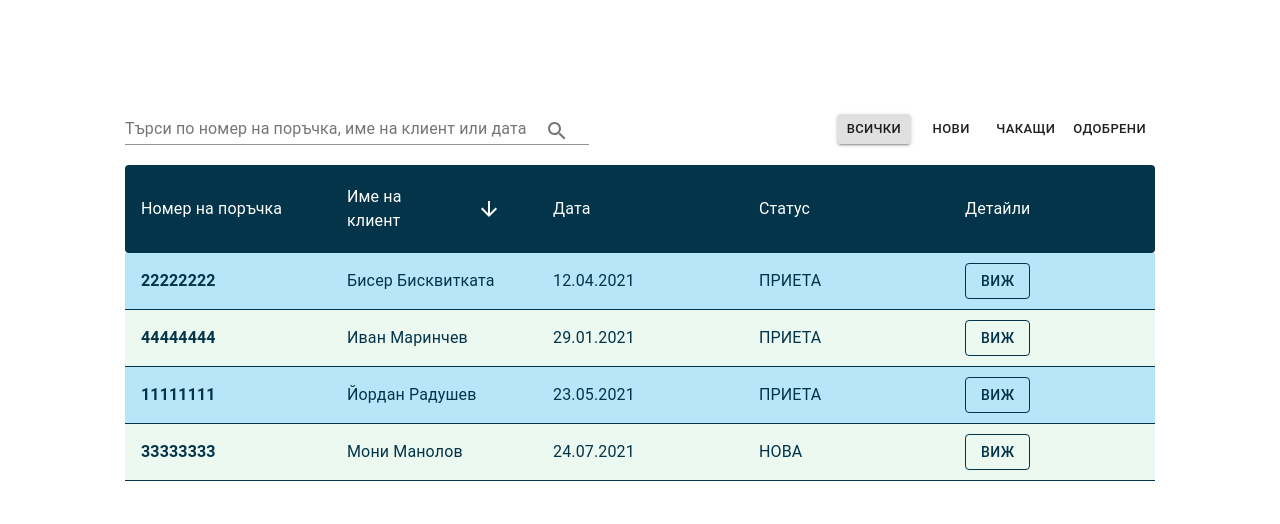
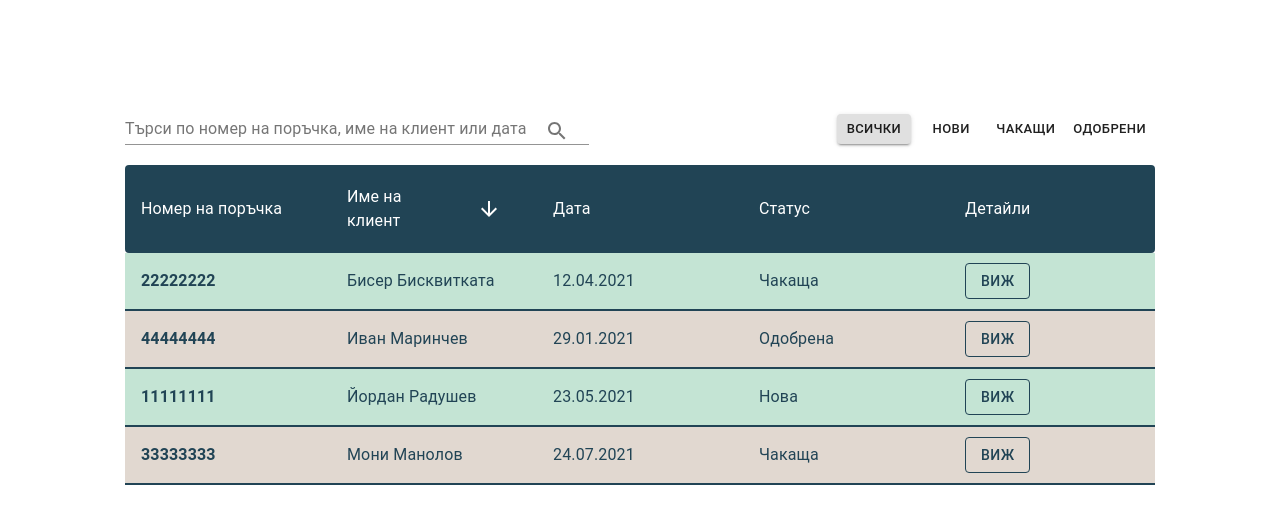
Before and after one commit to JordanRad/limpo-admin, a React (Create React App) app in the folder limpo-admin/: page /dashboard in a window 1280 px wide. Shown: the top 524 px of the page. Built offline with nearby package versions, Linux system fonts and the light colour scheme.

Commit message:
details panel changes

```diff
--- a/limpo-admin/src/components/OrdersTable.jsx
+++ b/limpo-admin/src/components/OrdersTable.jsx
@@ -22,10 +22,11 @@ const orderFilter = (filterType, orders) => {
             (a.client).localeCompare(b.client);
     })
 }
-let orders = [{ orderNumber: "11111111", client: "Йордан Радушев", date: "23.05.2021", status: "ПРИЕТА" },
-{ orderNumber: "22222222", client: "Бисер Бисквитката", date: "12.04.2021", status: "ПРИЕТА" },
-{ orderNumber: "33333333", client: "Мони Манолов", date: "24.07.2021", status: "НОВА" },
-{ orderNumber: "44444444", client: "Иван Маринчев", date: "29.01.2021", status: "ПРИЕТА" }]
+
+let orders = [{ orderNumber: "11111111", client: "Йордан Радушев", date: "23.05.2021", status: "NEW" },
+{ orderNumber: "22222222", client: "Бисер Бисквитката", date: "12.04.2021", status: "PENDING" },
+{ orderNumber: "33333333", client: "Мони Манолов", date: "24.07.2021", status: "PENDING" },
+{ orderNumber: "44444444", client: "Иван Маринчев", date: "29.01.2021", status: "APPROVED" }]
 //let orders = []
 
 const OrdersTable = (props) => {
--- /dev/null
+++ b/limpo-admin/src/components/ProductItemList.jsx
@@ -0,0 +1,14 @@
+import React from 'react';
+import ProductItem from './fragments/ProductItem';
+
+const ProductItemList = (props) => {
+    let { items } = props
+    console.log(items)
+    let ItemList = items.map((item, index) => {
+        return <ProductItem item={item} index={index} />
+    })
+    console.log(ItemList)
+    return (ItemList)
+}
+
+export default ProductItemList;
--- a/limpo-admin/src/components/fragments/OrderTableRow.jsx
+++ b/limpo-admin/src/components/fragments/OrderTableRow.jsx
@@ -1,15 +1,16 @@
 import React, { useState, useEffect } from 'react';
-import { List, ListItem, ListItemText, Button, } from '@material-ui/core'
+import { List, ListItem, ListItemText, Button } from '@material-ui/core'
 import { makeStyles } from '@material-ui/core/styles';
+import ProductItemList from '../ProductItemList';
 
 const useStyles = makeStyles(theme => ({
     row: {
         display: "flex",
         flex: 1,
         flexDirection: "row",
-        backgroundColor: theme.palette.primary.main,
+        backgroundColor: theme.palette.primary.light,
         color: theme.palette.primary.dark,
-        borderBottom: "1px solid",
+        borderBottom: "2px solid",
         borderColor: theme.palette.primary.dark,
         borderRadius: "inherit",
         height: "40px"
@@ -23,34 +24,71 @@ const useStyles = makeStyles(theme => ({
         },
         textAlign: "center",
     },
-    accordion: {
-        width: "100%"
+    details:{
+        display:"flex",
+        flex:1,
+        flexDirection:'column',
+        justifyContent:"center",
+        borderBottom:"2px solid black"
+    },
+    primary:{
+        backgroundColor: theme.palette.primary.light
     },
     secondary: {
         backgroundColor: theme.palette.secondary.light
     },
     hide: {
         display: 'none'
-    }
+    },
+
 }));
 
+const getStatus = (status) => {
+    switch (status) {
+        case "NEW":
+            return "Нова"
+        case "PENDING":
+            return "Чакаща"
+        case "APPROVED":
+            return "Одобрена"
+        default:
+            return "Нова"
+    }
+}
 const OrdersTableRow = (props) => {
     const classes = useStyles()
 
     const [isShown, setIsShown] = useState(false)
     let { order, index, closeDetails } = props
+    order.productItems = [{
+        id: 2,
+        product: {
+            id: 3,
+            name: "Чистене на прозорци",
+            type: "Чистене"
+        },
+        quantity: 2,
+        price: 3.99
+    },
+    {
+        id: 3,
+        product: {
+            id: 4,
+            name: "Чистене на етаж",
+            type: "Чистене на вход"
+        },
+        quantity: 6,
+        price: 19.99
+    }]
 
-    useEffect(() => {
-        setIsShown(false)
-    }, [props])
-    const onClickHandler = (e) => {
-        setIsShown(!isShown)
-        console.log(e.target)
-    }
+    useEffect(() => setIsShown(false), [props])
 
+    const onClickHandler = (e) => setIsShown(!isShown)
+
+    let total = order.productItems.reduce((acc,item)=>acc+(item.price*item.quantity),0)
     return (
         <div>
-            <List key={index * 100} className={`${classes.row} ${index % 2 === 0 ? classes.secondary : ""}`}>
+            <List key={index * 100} className={`${classes.row} ${index % 2 === 0 ? classes.secondary : classes.primary}`}>
                 <ListItem key={`${index * 11.1}a1a`}>
                     <ListItemText><strong>{order.orderNumber}</strong></ListItemText>
                 </ListItem>
@@ -61,7 +99,7 @@ const OrdersTableRow = (props) => {
                     <ListItemText>{order.date}</ListItemText>
                 </ListItem>
                 <ListItem key={`${index * 44.4}d1d`}>
-                    <ListItemText>{order.status}</ListItemText>
+                    <ListItemText>{getStatus(order.status)}</ListItemText>
                 </ListItem>
                 <ListItem key={`${index * 55.5}e1e`}>
                     <Button
@@ -70,9 +108,15 @@ const OrdersTableRow = (props) => {
                         className={`${classes.button}`} variant="outlined">{isShown ? "Скрий" : "Виж"}</Button>
                 </ListItem>
             </List>
-            <List key={index * 2.1 + "details"} className={`${classes.row} ${index % 2 === 0 ? classes.secondary : ""} ${isShown ? "" : classes.hide}`}>
-                <ListItem key={index * 65.1 + "details"}>
-                    <ListItemText>Детайли</ListItemText>
+            <List key={index * 2.1 + "details"} className={`${classes.details} ${index % 2 === 0 ? classes.secondary : classes.primary} ${isShown ? "" : classes.hide}`}>
+                <ListItem key={index * 35.15 + "--details"}>
+                    <ProductItemList items={order.productItems}/>
+                    <ListItemText>ОБЩО: {total} лв.</ListItemText>
+                </ListItem>
+                <ListItem className={classes.detailsButtons} key={index*88.8+"actions"}>
+                    <Button variant="outlined">Изтрий </Button>
+                    <p>Впиши поръчка като:</p>
+                    <Button variant="outlined">Приета</Button>
                 </ListItem>
             </List>
         </div>
--- /dev/null
+++ b/limpo-admin/src/components/fragments/ProductItem.jsx
@@ -0,0 +1,14 @@
+import React from 'react';
+import { List, ListItem, ListItemText, Button, } from '@material-ui/core';
+const ProductItem = (props) => {
+    const { item,index } = props
+    return (
+    <ListItem key={index*9.991+"-details"}>
+        <ListItemText>Тип: {item.product.type}</ListItemText>
+        <ListItemText>{item.product.name}</ListItemText>
+        <ListItemText>{item.quantity} x {item.price} = {`${item.quantity*item.price} лв.`} </ListItemText>
+    </ListItem>
+    );
+}
+
+export default ProductItem;
--- a/limpo-admin/src/config/theme-config.js
+++ b/limpo-admin/src/config/theme-config.js
@@ -3,14 +3,18 @@ import { createMuiTheme } from '@material-ui/core/styles';
 const theme = createMuiTheme({
   palette: {
       primary: {
-        main: '#b8e6f9',
-        dark: "#033449",
-        light: "#5ac4f2"
+        main: '#96CFB3',
+        dark: "#214455",
+        light: "#C4E4D4"
       },
       secondary: {
-        main: '#f2f2f2',
-        light:"#EBF9F1"
-      }
+        main: '#cebfb3',
+        light:"#E1D8D0"
+      },
+      error:{
+        main:"#A80000"
+      },
+
   },
 });
 
```
